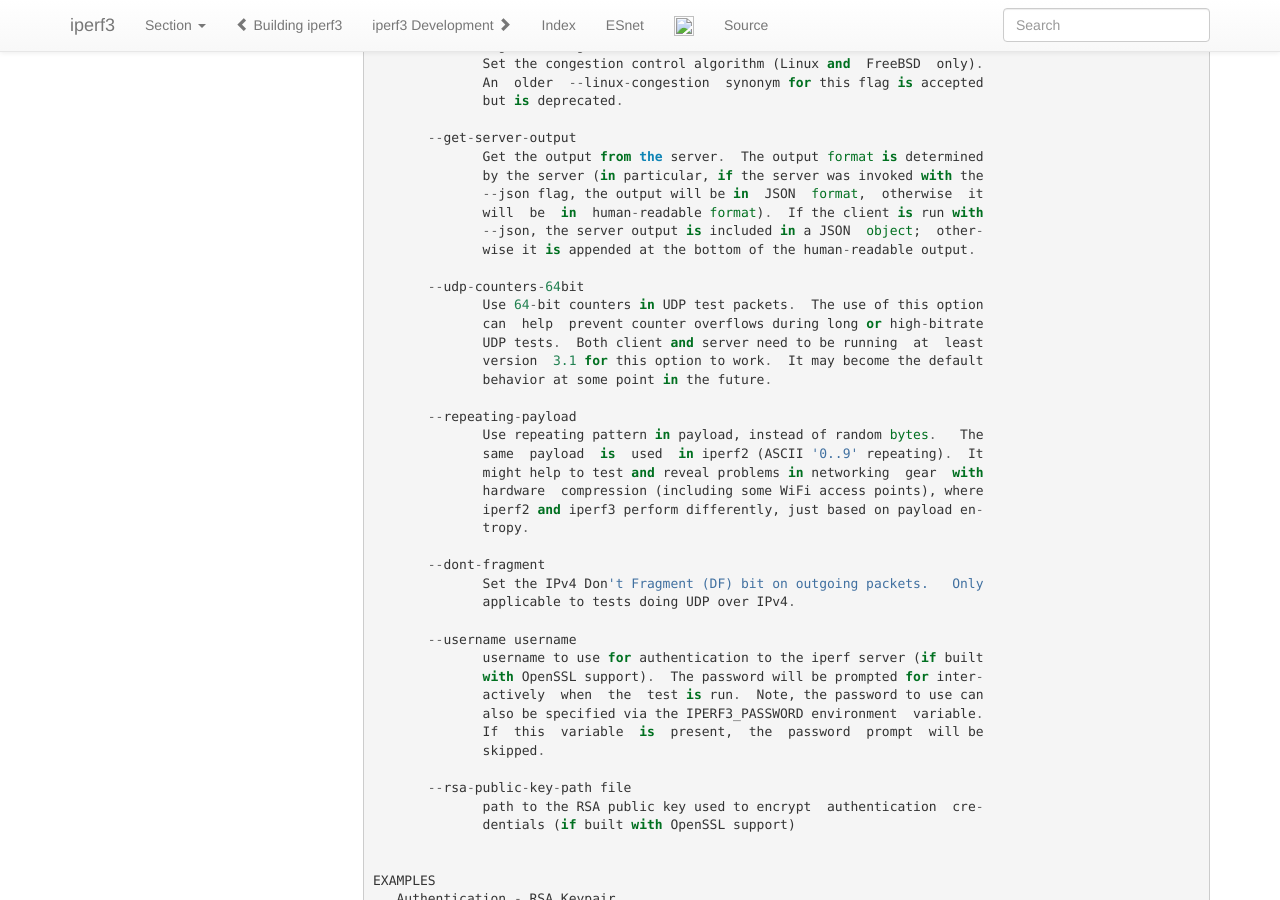
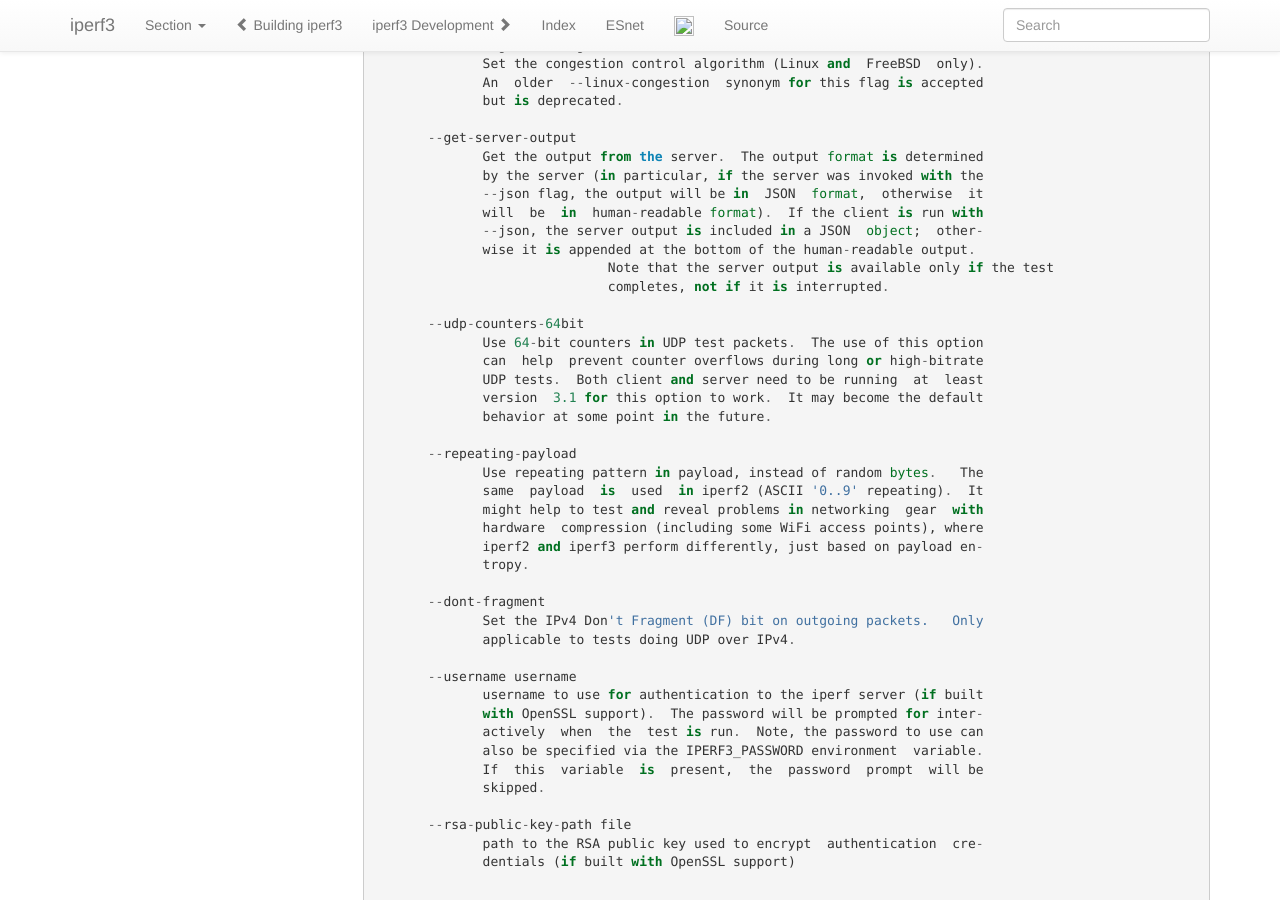
Before and after one commit to esnet/iperf, a Sphinx documentation site: the page built from docs/invoking.rst, in a window 1280 px wide and 900 px high, scrolled down 7984 px. Built offline with Sphinx 7.4.7, drawn with Linux system fonts in a browser that asks for light colours; nearby versions of some CDN libraries; library files that are not in the unit come from our copies.

Commit message:
docs: clarify --get-output-server needs the test to complete
When using '--get-output-server', it's not immediately clear that the
client will get the server output only if the test runs to completion.

To avoid people spending time debugging why they sometimes don't get
the server output, mention it explicitly in the doc as well as in the
man page.

Signed-off-by: Raphaël Mélotte <raphael.melotte@mind.be>

```diff
--- a/docs/invoking.rst
+++ b/docs/invoking.rst
@@ -447,6 +447,8 @@
                  will  be  in  human-readable format).  If the client is run with
                  --json, the server output is included in a JSON  object;  other-
                  wise it is appended at the bottom of the human-readable output.
+				 Note that the server output is available only if the test
+				 completes, not if it is interrupted.
 
           --udp-counters-64bit
                  Use 64-bit counters in UDP test packets.  The use of this option
```
Also changed, not shown: 1 other file.
